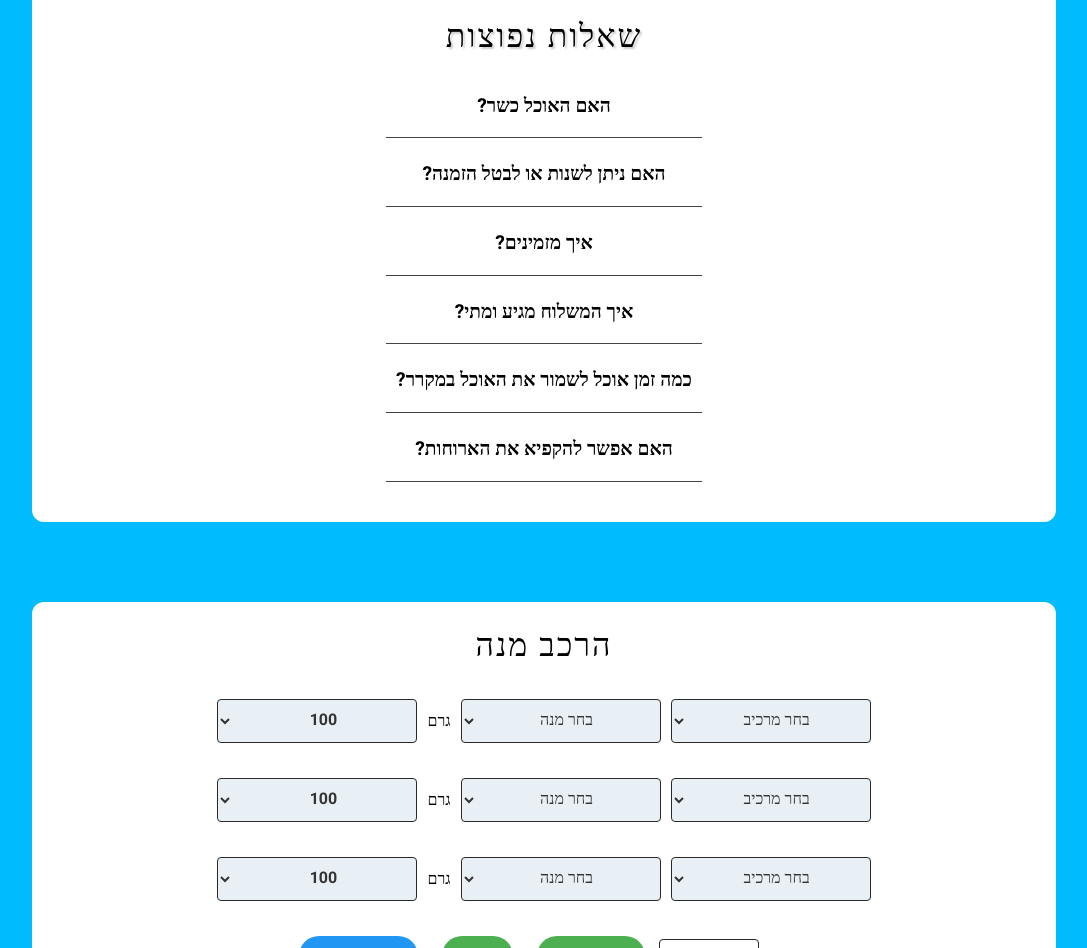
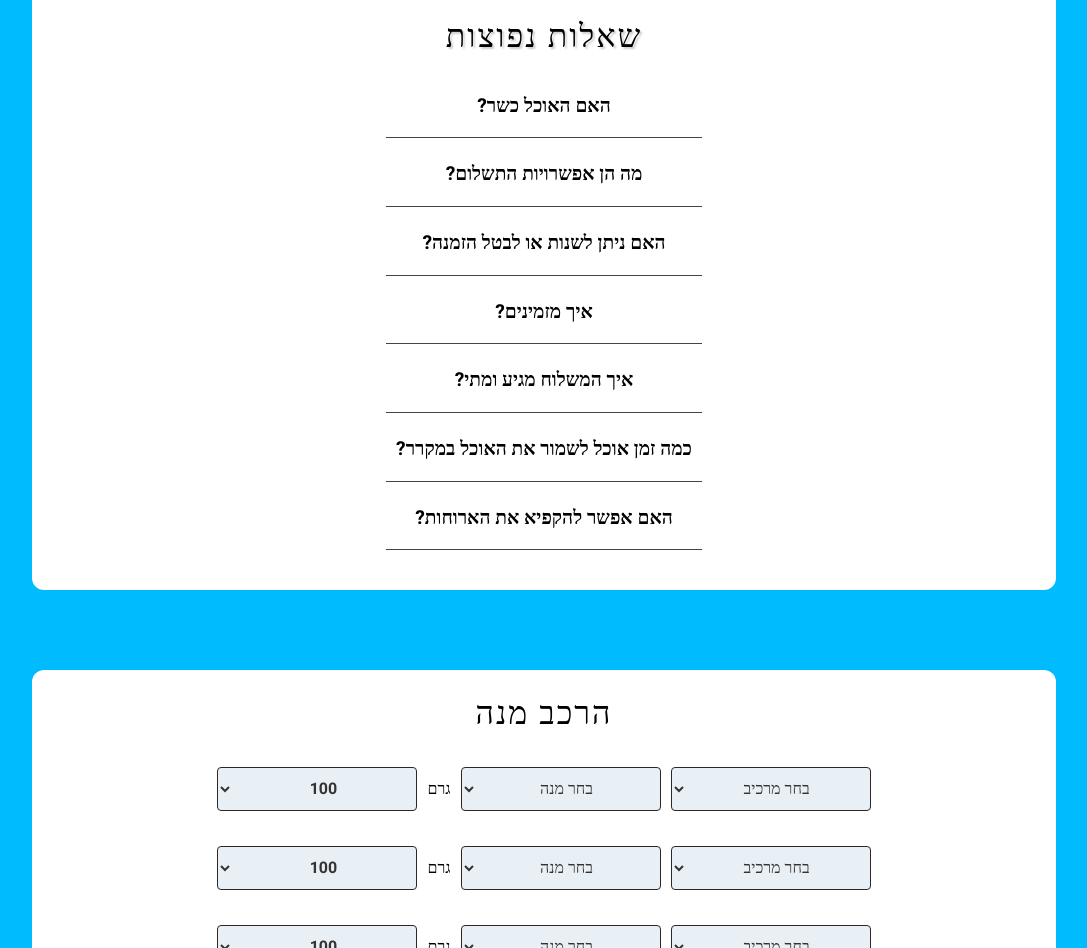
Before and after one commit to haytamkh7/tht_2, a plain HTML site: page index.html in a window 1280 px wide. Shown: the part 1741-2689 px from the top of the page, without its empty margins (96-1183 px from the left). Drawn offline with nearby package versions, Linux system fonts and the light colour scheme.

Commit message:
Added Payment Options

```diff
--- a/index.html
+++ b/index.html
@@ -90,6 +90,10 @@
                 <li>
                     <strong>האם האוכל כשר?</strong>
                     <p>החומר גלם כשר אך אין תעודה</p>
+                </li>
+                <li>
+        <strong>מה הן אפשרויות התשלום?</strong>
+        <p>פייבוקס <br> מזומן לשליח <br> העברה בנקאית</p>
                 </li>
                 <li>
                     <strong>האם ניתן לשנות או לבטל הזמנה?</strong>
```
